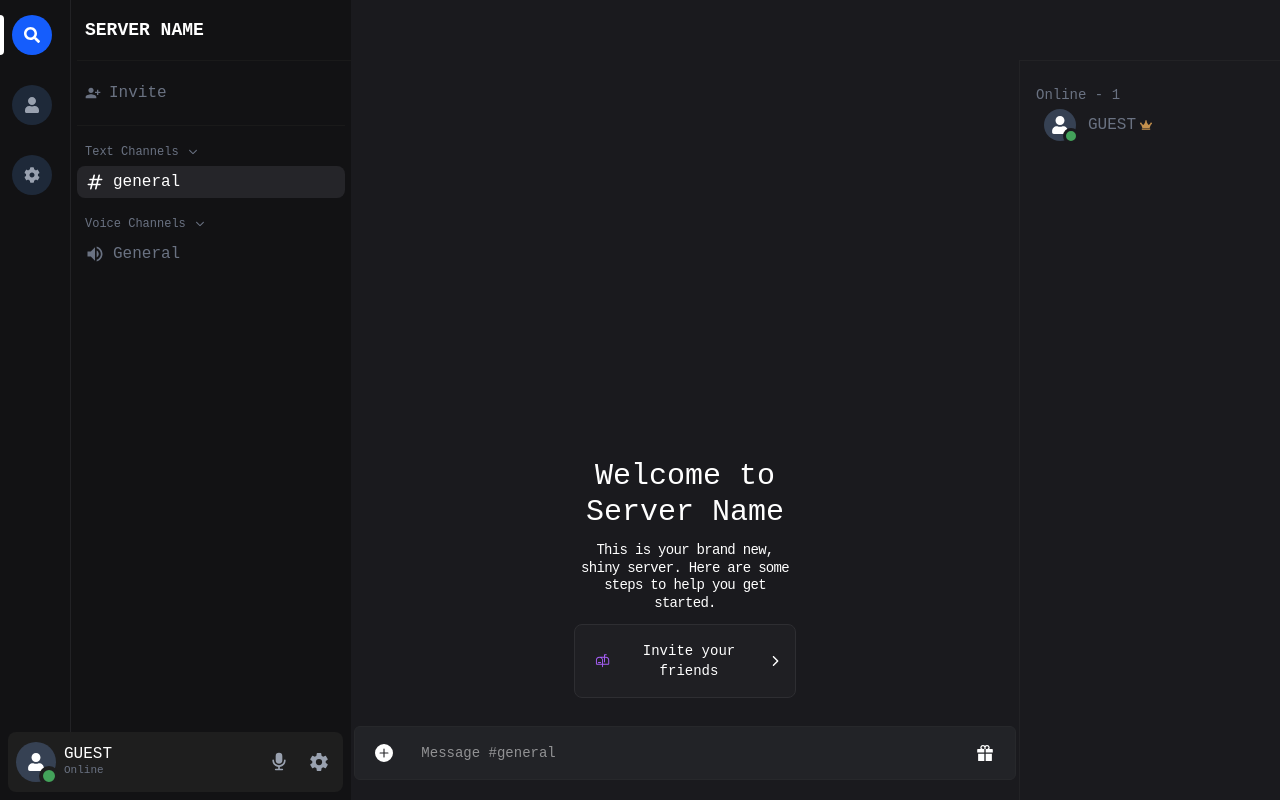
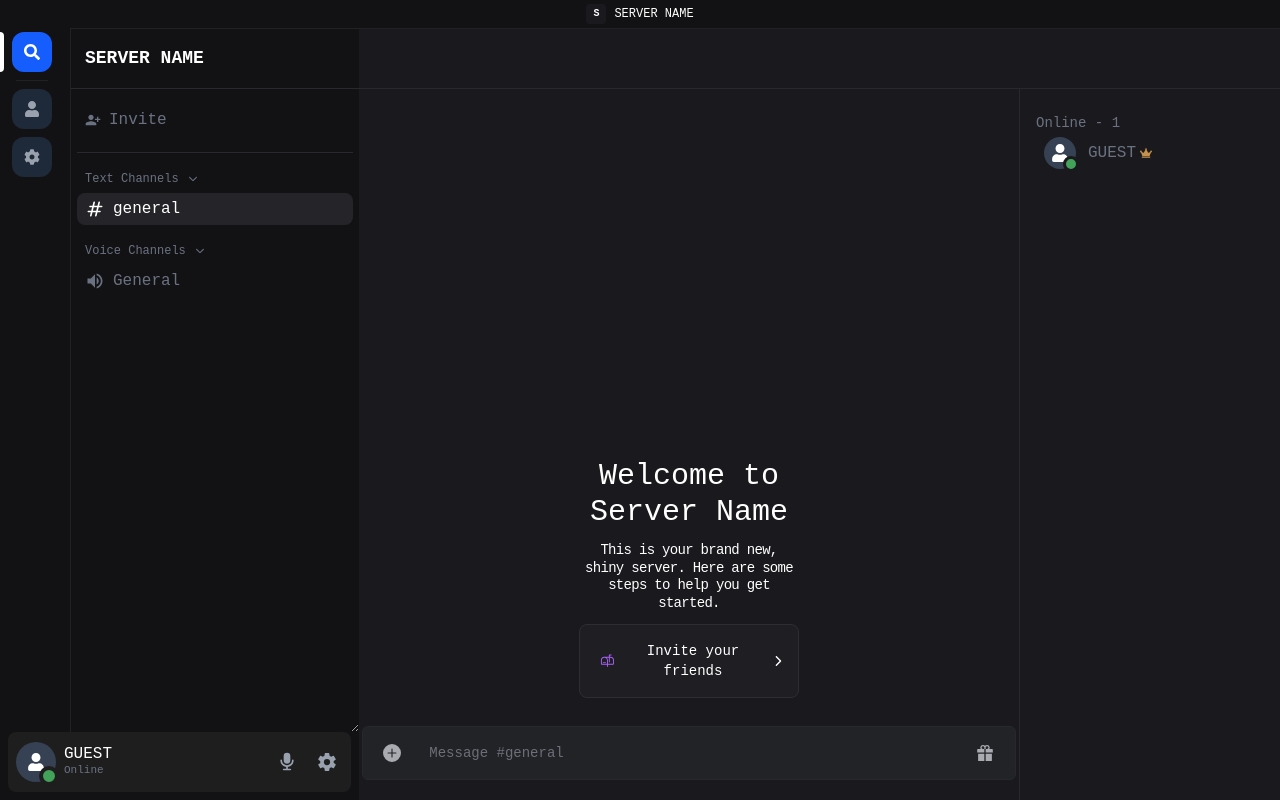
Before and after one commit to Yqzi/discord_replica, a Next.js app in the folder client/: page /components in a window 1280 px wide. Built offline with nearby package versions, Linux system fonts and the light colour scheme.

Commit message:
text channel ui complete

```diff
--- a/client/src/app/components/page.tsx
+++ b/client/src/app/components/page.tsx
@@ -5,10 +5,20 @@ import UserCount from "./user_count";
 
 export default function Temp() {
     return (
-        <div className="flex flex-row w-full h-screen">
-            <Sidebar />
-            <TextChannel />
-            <UserCount />
+        <div className="flex flex-col w-full h-screen">
+            <div className="min-h-7 max-h-7 flex bg-[#121214] text-xs justify-center items-center flex-row">
+                <div className="rounded bg-[#1a1a1e] px-[7px] py-1 mr-2 flex items-center justify-center">
+                    <span className="text-white font-bold text-[10px] leading-tight">
+                        S
+                    </span>
+                </div>
+                SERVER NAME
+            </div>
+            <div className="flex flex-row flex-1 h-[calc(100vh-1.75rem)] ">
+                <Sidebar />
+                <TextChannel />
+                <UserCount />
+            </div>
         </div>
     );
 }
--- a/client/src/app/components/sidebar.tsx
+++ b/client/src/app/components/sidebar.tsx
@@ -17,14 +17,14 @@ export default function Sidebar() {
     const [activeIndex, setActiveIndex] = useState(0);
 
     return (
-        <div className="flex flex-col w-[351px] h-screen bg-[#121214]">
+        <div className="flex flex-col bg-[#121214]">
             <div className="flex flex-row h-full">
                 <div className="flex flex-col w-[70px] h-full bg-[#121214]">
                     {buttons.map((btn, idx) => (
+                        <div>
                             <div
                                 key={btn.label}
-                            className="flex items-center h-[70px] cursor-pointer"
-                            onClick={() => setActiveIndex(idx)}
+                                className="flex flex-row items-center my-1"
                             >
                                 {/* Indicator */}
                                 <div
@@ -35,23 +35,35 @@ export default function Sidebar() {
                                     }`}
                                 />
                                 <button
-                                className={`w-10 h-10 ml-2 rounded-full flex items-center justify-center transition-colors ${
+                                    className={`w-10 h-10 ml-2 rounded-xl flex items-center justify-center transition-colors ${
                                         activeIndex === idx
                                             ? "bg-blue-600 text-white"
                                             : "bg-gray-800 text-gray-400 hover:bg-blue-700 hover:text-white"
                                     }`}
+                                    onClick={() => setActiveIndex(idx)}
                                 >
                                     {btn.icon}
                                 </button>
                             </div>
+                            {idx === 0 && (
+                                <div className="w-8 ml-4 mt-2 mb-1 h-[1px] bg-[#222225] justify-center"></div>
+                            )}
+                        </div>
                     ))}
                 </div>
                 <div className="bg-[#222225] w-[1px] h-full"></div>
-                <div className="bg-[#121214] w-[280px] h-full pt-4 flex flex-col space-y-4 items-start px-1.5">
-                    <span className="text-lg font-semibold text-white pl-2">
+                <div
+                    className="flex flex-col space-y-[15.5px] items-start w-72 min-w-[200px] max-w-[400px] relative resize-x overflow-auto"
+                    style={{
+                        resize: "horizontal",
+                    }}
+                >
+                    <div className="bg-[#222225] w-full h-[1px]"></div>
+                    <span className="text-lg font-semibold text-white pl-3.5 ">
                         SERVER NAME
                     </span>
-                    <div className="bg-[#1a1a1a] w-[274px] h-[1px] px-0"></div>
+                    <div className="bg-[#29292d] w-full h-[1px] px-0"></div>
+                    <div className="bg-[#121214] h-full flex flex-col space-y-4 items-start px-1.5 w-full">
                         <div className="flex flex-row w-full items-center text-base font-light text-gray-500 gap-2 group cursor-pointer hover:bg-[#252529a6] rounded-lg transition-colors pl-2 py-1">
                             <MdPersonAddAlt1 />
                             <span className="text-base font-light text-gray-500 transition-colors group-hover:text-white">
@@ -60,7 +72,7 @@ export default function Sidebar() {
                             <div className="flex-1" />
                             <FaPlus className="text-lg pr-2 invisible group-hover:visible" />
                         </div>
-                    <div className="bg-[#1a1a1a] w-[268px] h-[1px]"></div>
+                        <div className="bg-[#29292d] w-full h-[1px]"></div>
                         <div className="flex flex-col items-start space-y-1 w-full">
                             <div className="flex flex-row gap-2 items-center group cursor-pointer transition-colors pl-2 py-0.5">
                                 <span className="text-xs font-light text-gray-500 group-hover:text-white">
@@ -133,6 +145,7 @@ export default function Sidebar() {
                         </div>
                     </div>
                 </div>
+            </div>
             {/* Add mb-20 to see user bottom bar */}
             <div className="flex flex-row items-center justify-between py-2.5 mb-2 rounded-lg bg-[#1e1e1e] mx-2 pl-2 pr-2">
                 <div className="flex flex-row items-center">
--- a/client/src/app/components/text_channel.tsx
+++ b/client/src/app/components/text_channel.tsx
@@ -5,27 +5,29 @@ import { AiFillGift } from "react-icons/ai";
 
 export default function TextChannel() {
     return (
-        <div className="flex-1 flex flex-col justify-between h-full items-center pb-5">
-            <div className="bg-[#222225] mt-[60px] h-[1px]" />
+        <div className="flex flex-col flex-1">
+            <div className="bg-[#222225] w-full h-[1px]"></div>
+            <div className="flex flex-col justify-between h-full items-center pb-5">
+                <div className="bg-[#29292d] mt-[59px] h-[1px] w-full" />
                 <div className="flex flex-col w-full gap-3 items-center">
                     <span className="text-3xl  w-11/12 md:w-2/3 lg:w-1/3">
                         Welcome to <br />
                         Server Name
                     </span>
                     <span className="text-sm leading-tight tracking-tighter  w-11/12 md:w-2/3 lg:w-1/3">
-                    This is your brand new, shiny server. Here are some steps to
-                    help you get started.
+                        This is your brand new, shiny server. Here are some
+                        steps to help you get started.
                     </span>
                     <button className="w-11/12 md:w-2/3 lg:w-1/3 border border-[#2e2e32] text-sm flex flex-row items-center pl-5 py-4 rounded-lg gap-3 bg-[#1f1f23] mb-4">
                         <PiMailbox className="text-lg text-[#a960fa]" />
                         Invite your friends
                         <IoIosArrowForward className="ml-auto mr-3 text-lg text-[#4f505a}" />
                     </button>
-                <div className="flex flex-row items-center gap-7 px-5 py-4 w-[99%] rounded-md border border-[#27282b] focus-within:border-[#2e2e32] bg-[#222327]">
+                    <div className="flex flex-row items-center gap-7 px-5 py-4 w-[99%] rounded-md border border-[#27282b] focus-within:border-[#2e2e32] bg-[#222327] text-[#aaaab1]">
                         <BsPlusCircleFill className="text-lg" />
                         <input
                             type="text"
-                        className="flex-1 text-sm bg-transparent focus:outline-none"
+                            className="flex-1 text-sm bg-transparent focus:outline-none text-white placeholder:text-[#6d6e77]"
                             placeholder="Message #general"
                         />
                         <div className="flex flex-row items-center gap-5 ml-auto">
@@ -34,5 +36,6 @@ export default function TextChannel() {
                     </div>
                 </div>
             </div>
+        </div>
     );
 }
--- a/client/src/app/components/user_count.tsx
+++ b/client/src/app/components/user_count.tsx
@@ -4,10 +4,12 @@ import { FaUser, FaCrown } from "react-icons/fa";
 export default function UserCount() {
     const [count, setCount] = useState<number>(1);
     return (
-        <div className="flex flex-row mt-[60px]">
-            <div className="bg-[#222225] w-[1px] h-full" />
+        <div className="flex flex-col">
+            <div className="bg-[#222225] w-full h-[1px]"></div>
+            <div className="flex flex-row mt-[59px] h-full">
+                <div className="bg-[#29292d] w-[1px] h-full" />
                 <div className="w-[260px] flex flex-col">
-                <div className="bg-[#222225] w-full h-[1px] mb-6" />
+                    <div className="bg-[#29292d] w-full h-[1px] mb-6" />
                     <div className="flex flex-col items-start text-gray-500 pl-4 space-y-1">
                         <span className="text-sm">Online - {count}</span>
                         <div className="flex flex-row items-center pl-2">
@@ -23,5 +25,6 @@ export default function UserCount() {
                     </div>
                 </div>
             </div>
+        </div>
     );
 }
```
Lines whose indentation alone changed are shown as unchanged.
